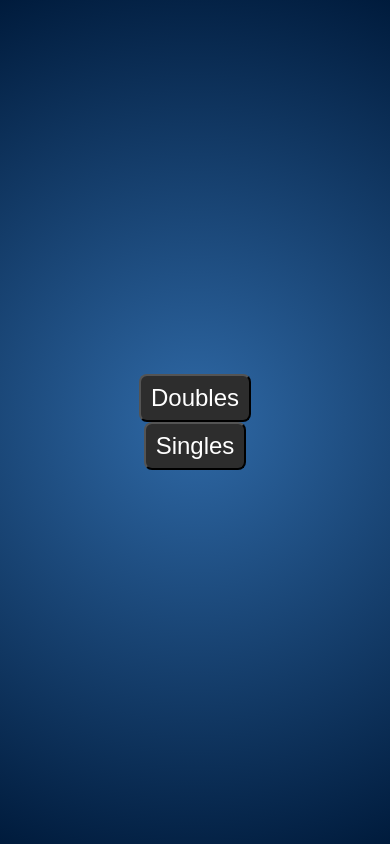
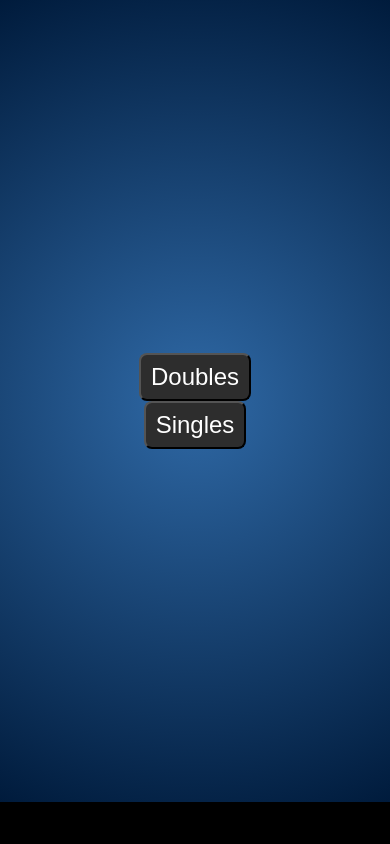
Before and after one commit to kbetker/kbetker.github.io, a React (Create React App) app: page /#/pickleball in a window 390 px wide. Built offline with nearby package versions, Linux system fonts and the light colour scheme.

Commit message:
Minor style changes.

```diff
--- a/src/pages/pickleball.css
+++ b/src/pages/pickleball.css
@@ -395,6 +395,8 @@ h1 {
     width: 90px;
     height: 90px;
     transform: translateX(-2rem);
+    text-shadow: 1px 1px 0 white, -1px -1px 0 white, 1px -1px 0 white,
+      -1px 1px 0 white;
   }
   .play-ball {
     /* width: 35%; */
@@ -521,4 +523,8 @@ h1 {
   .a-winner-is-you {
     font-size: 3rem;
   }
+  .content,
+  .pickle-container {
+    height: 95vh;
+  }
 }
```
